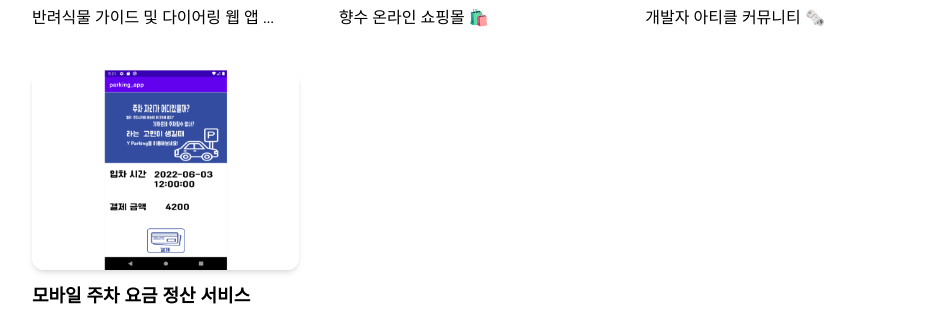
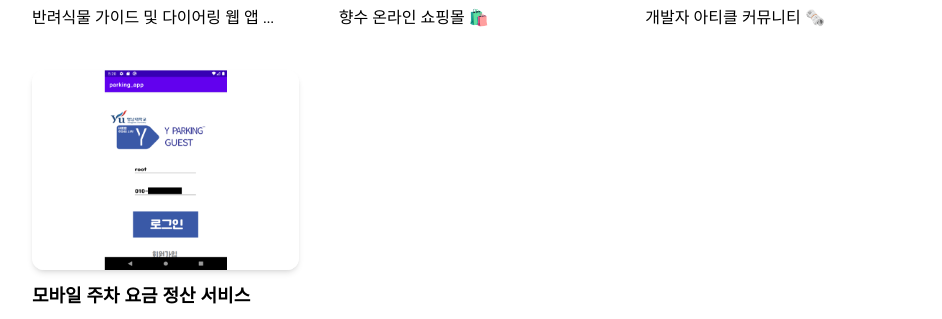
Before and after one commit to thwlckd/portfolio.v1, a Next.js app: page / in a window 1280 px wide. Shown: the part 2750-3069 px from the top of the page, without its empty margins (168-1110 px from the left). Built offline with nearby package versions, Linux system fonts and the light colour scheme.

Commit message:
Feat: next/image placeholder 추가 - placeholder: blur - image src import된 이미지 파일 사용하도록 수정

```diff
--- a/src/components/common/Modal.tsx
+++ b/src/components/common/Modal.tsx
@@ -126,9 +126,10 @@ const ProjectModal = ({ setOpen, project }: ProjectModalProps) => {
                 <SwiperSlide>
                   <Image
                     className="rounded-xl"
-                    src={`/images/project/${image}`}
+                    src={image}
                     fill
                     alt="image"
+                    placeholder="blur"
                   />
                 </SwiperSlide>
               )),
--- a/src/components/section/About.tsx
+++ b/src/components/section/About.tsx
@@ -6,6 +6,7 @@ import { motion } from 'framer-motion';
 import { GiMoebiusTriangle } from 'react-icons/gi';
 import useRefObserver from '@/hooks/useRefObserver';
 import Chip from '../common/Chip';
+import profile from '@/../public/images/profile.png';
 
 export default function About() {
   const aboutRef = useRef(null);
@@ -35,10 +36,11 @@ const Profile = () => {
       <div className="h-[200px] w-[200px] overflow-hidden rounded-lg">
         <Image
           className="aspect-square object-cover object-top transition-all hover:scale-110"
-          src="/images/profile.png"
+          src={profile}
           width={200}
           height={200}
           alt="profile"
+          placeholder="blur"
         />
       </div>
       <p className="mt-8">박창협</p>
--- a/src/components/section/Project.tsx
+++ b/src/components/section/Project.tsx
@@ -1,6 +1,6 @@
 'use client';
 
-import Image from 'next/image';
+import Image, { StaticImageData } from 'next/image';
 import { Children, HTMLAttributes, useRef, useState } from 'react';
 import { motion } from 'framer-motion';
 import useRefObserver from '@/hooks/useRefObserver';
@@ -64,10 +64,11 @@ const ProjectCard = ({ project, onClick }: ProjectCardProps) => {
       <div className="overflow-hidden rounded-xl shadow-md">
         <Image
           className="aspect-[4/3] transition-all hover:scale-110"
-          src={`/images/project/${project.thumbnail}`}
+          src={project.thumbnail as StaticImageData}
           width={320}
           height={240}
           alt="thumbnail"
+          placeholder="blur"
         />
       </div>
       <h2 className="mt-3 text-lg font-bold">{project.name}</h2>
--- a/src/constants/project.ts
+++ b/src/constants/project.ts
@@ -1,19 +1,43 @@
 import { Project } from '@/types';
+import plantopia1 from '@/../public/images/project/plantopia1.png';
+import plantopia2 from '@/../public/images/project/plantopia2.png';
+import plantopia3 from '@/../public/images/project/plantopia3.png';
+import plantopia4 from '@/../public/images/project/plantopia4.png';
+import plantopia5 from '@/../public/images/project/plantopia5.png';
+import plantopia6 from '@/../public/images/project/plantopia6.png';
+import plantopia7 from '@/../public/images/project/plantopia7.png';
+import plantopia8 from '@/../public/images/project/plantopia8.png';
+import fragrant1 from '@/../public/images/project/fragrant1.png';
+import fragrant2 from '@/../public/images/project/fragrant2.png';
+import fragrant3 from '@/../public/images/project/fragrant3.png';
+import fragrant4 from '@/../public/images/project/fragrant4.png';
+import fragrant5 from '@/../public/images/project/fragrant5.png';
+import sfaclog1 from '@/../public/images/project/sfaclog1.png';
+import sfaclog2 from '@/../public/images/project/sfaclog2.png';
+import sfaclog3 from '@/../public/images/project/sfaclog3.png';
+import sfaclog4 from '@/../public/images/project/sfaclog4.png';
+import sfaclog5 from '@/../public/images/project/sfaclog5.png';
+import sfaclog6 from '@/../public/images/project/sfaclog6.png';
+import parking1 from '@/../public/images/project/parking-app1.png';
+import parking2 from '@/../public/images/project/parking-app2.png';
+import parking3 from '@/../public/images/project/parking-app3.png';
+import parking4 from '@/../public/images/project/parking-app4.png';
+import parking5 from '@/../public/images/project/parking-app5.png';
 
 const PROJECTS: Project[] = [
   {
     name: 'Plantopia',
     period: '23.08 ~ 23.08 (3주)',
-    thumbnail: 'plantopia1.png',
+    thumbnail: plantopia1,
     images: [
-      'plantopia1.png',
-      'plantopia2.png',
-      'plantopia3.png',
-      'plantopia4.png',
-      'plantopia5.png',
-      'plantopia6.png',
-      'plantopia7.png',
-      'plantopia8.png',
+      plantopia1,
+      plantopia2,
+      plantopia3,
+      plantopia4,
+      plantopia5,
+      plantopia6,
+      plantopia7,
+      plantopia8,
     ],
     git: 'https://github.com/thwlckd/plantopia-react',
     web: 'https://plantopia-react.vercel.app',
@@ -50,14 +74,8 @@ React Query를 도입하여 컴포넌트 내부의 view/data layer를 구분하
   {
     name: 'Fragrant',
     period: '23.07 ~ 23.07 (2주)',
-    thumbnail: 'fragrant1.png',
-    images: [
-      'fragrant1.png',
-      'fragrant2.png',
-      'fragrant3.png',
-      'fragrant4.png',
-      'fragrant5.png',
-    ],
+    thumbnail: fragrant1,
+    images: [fragrant1, fragrant2, fragrant3, fragrant4, fragrant5],
     git: 'https://github.com/thwlckd/fragrant-nodejs',
     summary: '향수 온라인 쇼핑몰 🛍️',
     description: `향수를 쉽게 구매 및 판매할 수 있는 온라인 쇼핑몰입니다.\n
@@ -92,15 +110,8 @@ Nodemailer를 이용해 이메일 인증 기능을 개발했습니다.
   {
     name: 'Sfaclog',
     period: '24.01 ~ 24.02 (5주)',
-    thumbnail: 'sfaclog1.png',
-    images: [
-      'sfaclog1.png',
-      'sfaclog2.png',
-      'sfaclog3.png',
-      'sfaclog4.png',
-      'sfaclog5.png',
-      'sfaclog6.png',
-    ],
+    thumbnail: sfaclog1,
+    images: [sfaclog1, sfaclog2, sfaclog3, sfaclog4, sfaclog5, sfaclog6],
     git: 'https://github.com/SFACLOG/sfaclog',
     web: 'https://sfaclog-web.vercel.app',
     account: { id: 'imsi@google.com', password: '123456789!' },
@@ -137,14 +148,8 @@ Error Boundary를 적용하여 런타임의 에러 상황을 대비했습니다.
   {
     name: '모바일 주차 요금 정산 서비스',
     period: '22.03 ~ 22.06',
-    thumbnail: 'parking-app1.png',
-    images: [
-      'parking-app1.png',
-      'parking-app2.png',
-      'parking-app3.png',
-      'parking-app4.png',
-      'parking-app5.png',
-    ],
+    thumbnail: parking2,
+    images: [parking1, parking2, parking3, parking4, parking5],
     git: 'https://github.com/thwlckd/MobileParkingPayment-Python-App',
     summary: '입출차 연동 주차 요금 사전 결제 앱 🚗',
     description: `출차 전 모바일 앱을 이용하여 간편하게 주차 요금을 사전 결제하는 서비스입니다.
--- a/src/types/index.ts
+++ b/src/types/index.ts
@@ -1,8 +1,10 @@
+import { StaticImageData } from 'next/image';
+
 export interface Project {
   name: string;
   period: string;
-  thumbnail: string;
-  images?: string[];
+  thumbnail: StaticImageData;
+  images?: StaticImageData[];
   git: string;
   web?: string;
   account?: { id: string; password: string };
```
